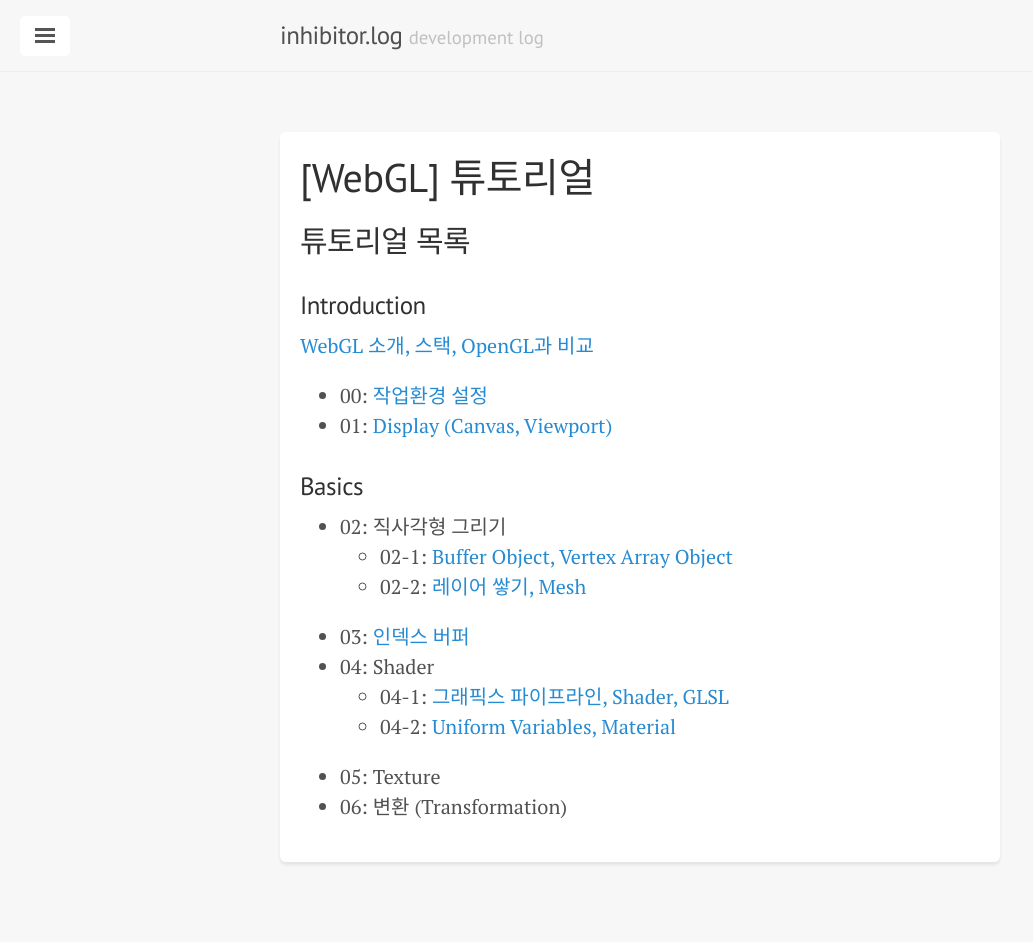
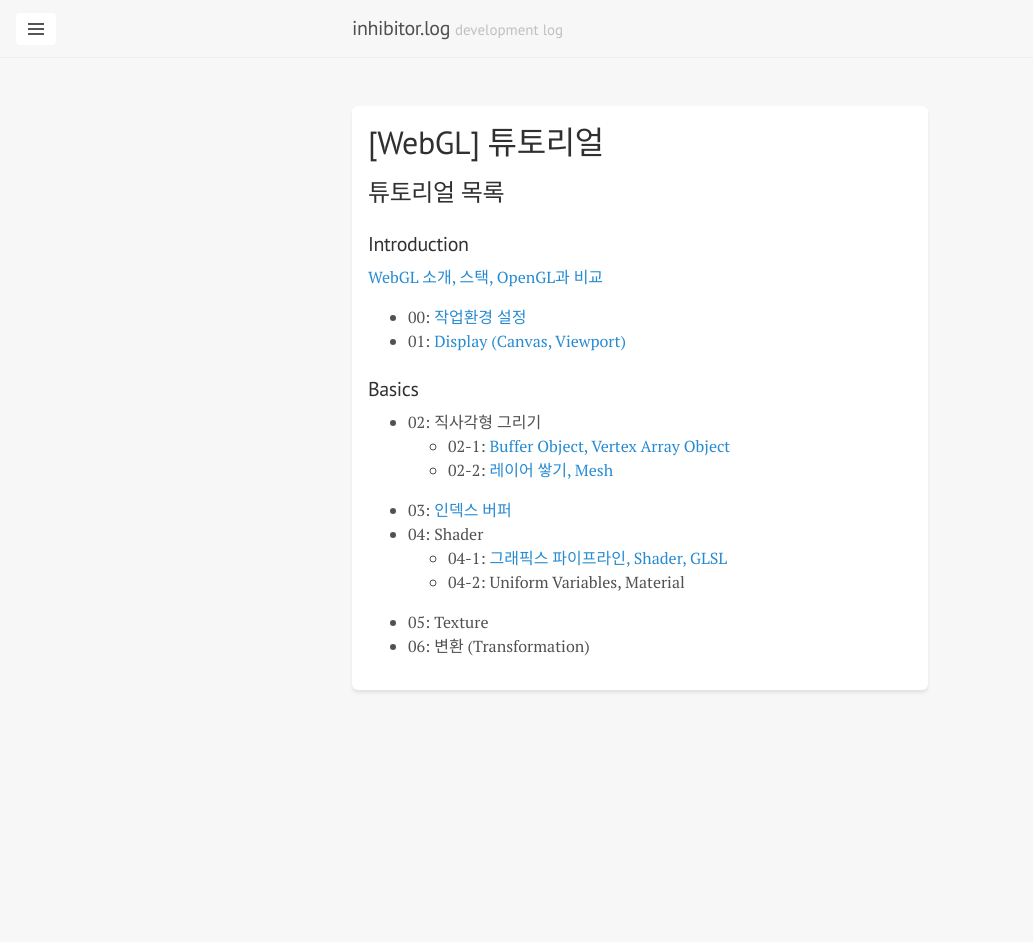
Before and after one commit to inhibitor1217/inhibitor1217.github.io, a Jekyll site: the page built from webgl-tutorials.md, in a window 1280 px wide. Shown: the whole page, without its empty margins (0-1033 px from the left). Built offline with Jekyll 4.4.1, drawn with Linux system fonts in a browser that asks for light colours; after the commit the page ends 900 px from its top, so only the background shows below that; some of the changed lines change nothing that is shown.

Commit message:
changed font size

```diff
--- a/_config.yml
+++ b/_config.yml
@@ -6,7 +6,7 @@
 title:               inhibitor.log
 tagline:             'development log'
 description:         '<p>Computer Graphics, WebGL, Problem Solving</p><a href="https://github.com/inhibitor1217">GitHub Page</a>'
-url:                 http://inhibitor1217.github.io
+url:                 https://inhibitor1217.github.io
 baseurl:
 paginate:            5
 
--- a/public/css/poole.css
+++ b/public/css/poole.css
@@ -51,11 +51,6 @@
   font-family: "Helvetica Neue", Helvetica, 'Nanum Gothic';
   font-size: 16px;
   line-height: 1.5;
-}
-@media (min-width: 38em) {
-  html {
-    font-size: 20px;
-  }
 }
 
 body {
--- a/webgl-tutorials.md
+++ b/webgl-tutorials.md
@@ -16,6 +16,6 @@
 - 03: [인덱스 버퍼]({{site.url}}/2019/04/21/webgl-ibo)
 - 04: Shader
     - 04-1: [그래픽스 파이프라인, Shader, GLSL]({{site.url}}/2019/04/21/webgl-shader)
-    - 04-2: [Uniform Variables, Material]({{site.url}}/2019/04/23/webgl-material)
+    - 04-2: Uniform Variables, Material
 - 05: Texture
 - 06: 변환 (Transformation)
```
